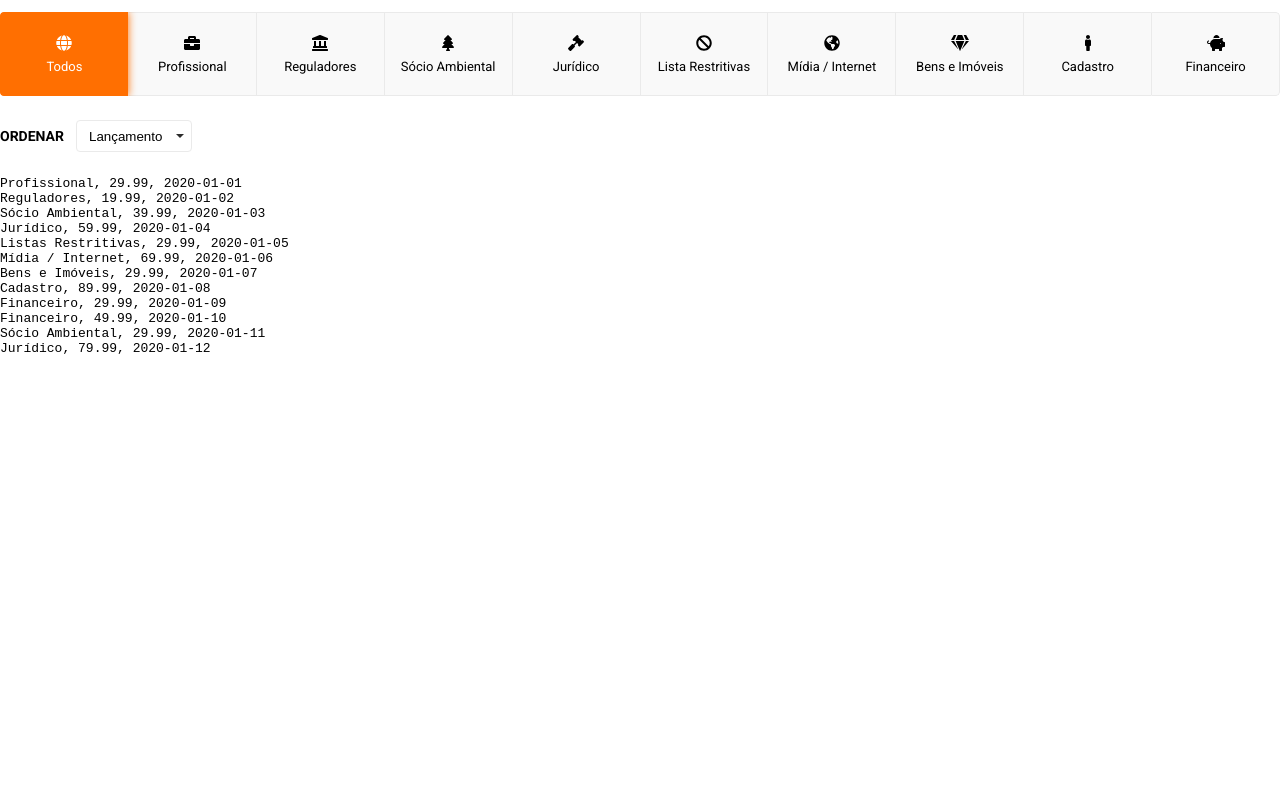
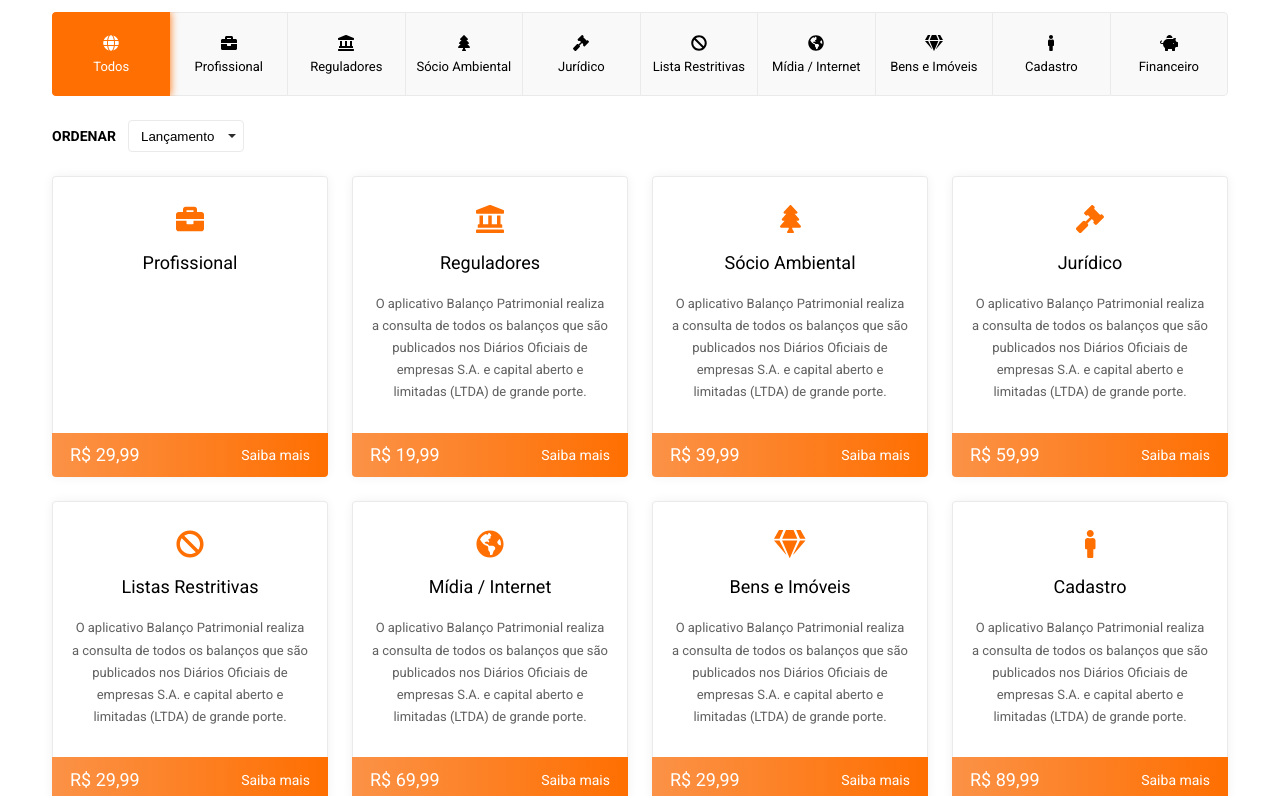
Before and after one commit to ziin/uplexis-frontend, a Next.js app: page / in a window 1280 px wide. Shown: the top 796 px of the page. Built offline with nearby package versions, Linux system fonts and the light colour scheme.

Commit message:
feat: style AppList and Home

```diff
--- /dev/null
+++ b/components/AppCard.tsx
@@ -0,0 +1,87 @@
+import Link from 'next/link'
+import { FontAwesomeIcon } from '@fortawesome/react-fontawesome'
+import { styled } from '../stitches.config'
+import { AppWithIcon } from './AppList'
+import { formatPrice } from '../utils/formatters'
+
+const AppCard = ({ id, icon, title, description, price }: AppWithIcon) => {
+  return (
+    <Container>
+      <Content>
+        <Icon icon={icon} />
+        <Title>{title}</Title>
+        <Descritpion>{description}</Descritpion>
+      </Content>
+      <Footer>
+        <Price>{formatPrice(price)}</Price>
+        <Link href={`/${id}`} passHref>
+          <ShowMore>Saiba mais</ShowMore>
+        </Link>
+      </Footer>
+    </Container>
+  )
+}
+
+const Container = styled('div', {
+  width: '100%',
+  minHeight: '240px',
+  display: 'flex',
+  flexDirection: 'column',
+  justifyContent: 'space-between',
+  alignItems: 'center',
+  textAlign: 'center',
+  boxShadow: 'rgb(0 0 0 / 7%) 0px 0px 12px -1px',
+  cursor: 'default',
+  borderRadius: '$sm',
+})
+
+const Content = styled('div', {
+  width: '100%',
+  height: '100%',
+  padding: '$28 $18 $20 $18 ',
+  border: '1px solid $gray200',
+  borderBottom: 'none',
+  borderTopLeftRadius: '$sm',
+  borderTopRightRadius: '$sm',
+})
+
+const Icon = styled(FontAwesomeIcon, {
+  fontSize: '$28',
+  color: '$orange',
+  marginBottom: '$18',
+})
+
+const Title = styled('p', {
+  fontSize: '$18',
+})
+
+const Descritpion = styled('p', {
+  fontSize: '$13',
+  color: '$gray600',
+  marginTop: '$20',
+  lineHeight: '$spaced',
+})
+
+const Footer = styled('footer', {
+  display: 'flex',
+  justifyContent: 'space-between',
+  alignItems: 'center',
+  textAlign: 'center',
+  width: '100%',
+  height: '$54',
+  px: '$18',
+  color: '$white',
+  background: 'linear-gradient(90deg, $orangeLight 0%, $orange 100%)',
+  borderBottomLeftRadius: '$sm',
+  borderBottomRightRadius: '$sm',
+})
+
+const Price = styled('p', {
+  fontSize: '$18',
+})
+
+const ShowMore = styled('a', {
+  fontSize: '$14',
+})
+
+export default AppCard
--- a/components/AppList.tsx
+++ b/components/AppList.tsx
@@ -1,24 +1,40 @@
+import { IconProp } from '@fortawesome/fontawesome-svg-core'
 import Link from 'next/link'
 import { App } from '../data/apps'
+import { styled } from '../stitches.config'
+import AppCard from './AppCard'
 
 const AppList = ({ apps }: Props) => {
   return (
-    <ul>
-      {apps.map(({ id, title, price, release }) => (
-        <li key={id}>
-          <Link href={`/${id}`} passHref={true}>
-            <pre>
-              {title}, {price}, {release}
-            </pre>
-          </Link>
-        </li>
+    <List>
+      {apps.map((app) => (
+        <AppCard key={app.id} {...app} />
       ))}
-    </ul>
+    </List>
   )
 }
 
+const List = styled('div', {
+  display: 'grid',
+  gap: '$24',
+  marginBottom: '$24',
+
+  '@sm': {
+    gridTemplateColumns: 'repeat(2,minmax(0,1fr))',
+  },
+
+  '@md': {
+    gridTemplateColumns: 'repeat(3,minmax(0,1fr))',
+  },
+
+  '@desktop': {
+    gridTemplateColumns: 'repeat(4,minmax(0,1fr))',
+  },
+})
+
+export type AppWithIcon = App & { icon: IconProp }
 type Props = {
-  apps: App[]
+  apps: AppWithIcon[]
 }
 
 export default AppList
--- a/pages/index.tsx
+++ b/pages/index.tsx
@@ -8,6 +8,8 @@ import AppList from '../components/AppList'
 import { App, apps } from '../data/apps'
 import { Category, categories } from '../data/categories'
 import { Sort, filterApps } from '../utils/filters'
+import { styled } from '../stitches.config'
+import { IconProp } from '@fortawesome/fontawesome-svg-core'
 
 const Home = ({
   apps,
@@ -17,14 +19,14 @@ const Home = ({
   const [sortBy, setSortBy] = useState<Sort>(Sort.release)
 
   return (
-    <div>
+    <Page>
       <Head>
         <title>upMiner</title>
         <meta name="description" content="upMiner" />
         <link rel="icon" href="/favicon.ico" />
       </Head>
 
-      <main>
+      <Main>
         <CategoryBar
           categories={categories}
           selected={category}
@@ -33,11 +35,25 @@ const Home = ({
 
         <SortBySelect selected={sortBy} onSelect={setSortBy} />
 
-        <AppList apps={filterApps(apps, category, sortBy)} />
-      </main>
-    </div>
+        <AppList
+          apps={filterApps(apps, category, sortBy).map((app) => ({
+            ...app,
+            icon: categories[app.category].icon as IconProp,
+          }))}
+        />
+      </Main>
+    </Page>
   )
 }
+
+const Page = styled('div', {
+  maxWidth: '1200px',
+  mx: 'auto',
+})
+
+const Main = styled('main', {
+  mx: '$12',
+})
 
 type Props = {
   apps: App[]
--- /dev/null
+++ b/utils/formatters.ts
@@ -0,0 +1,3 @@
+export function formatPrice(price: number) {
+  return `R$ ${price.toFixed(2).replace('.', ',')}`
+}
```
